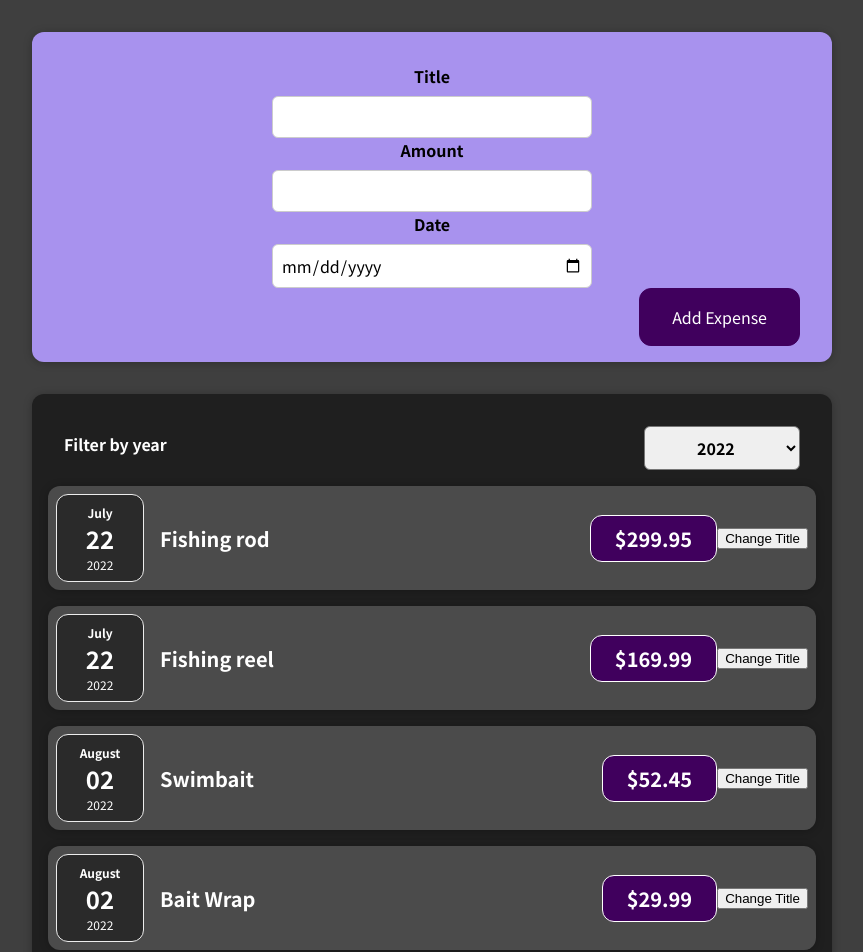
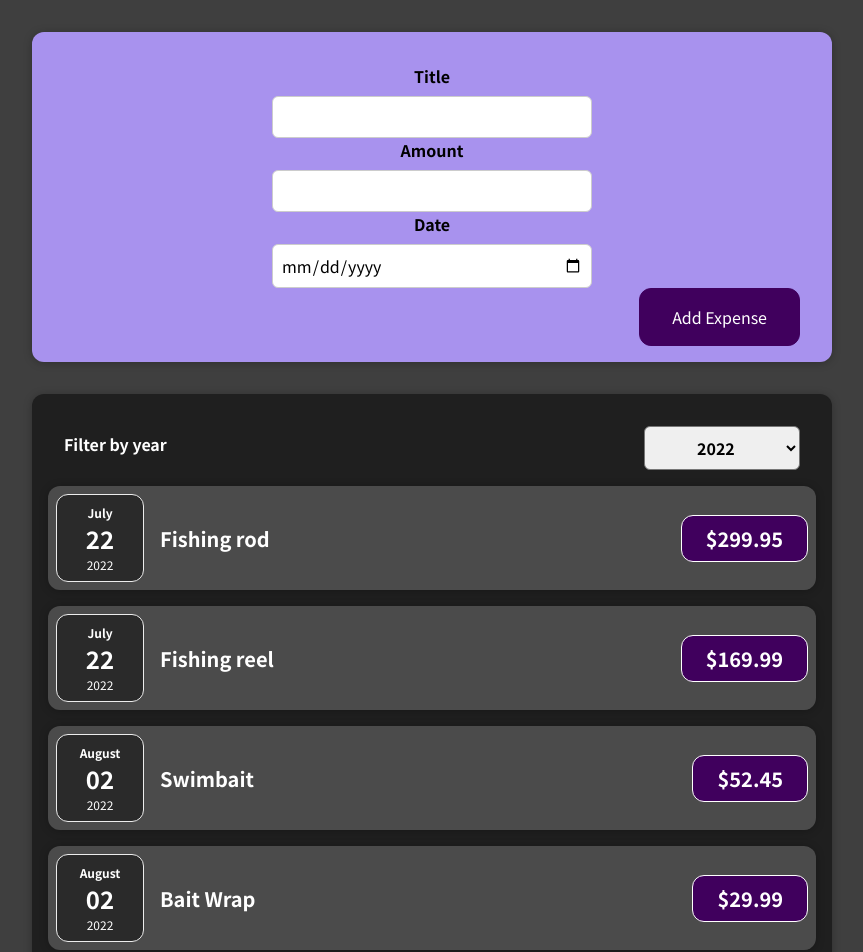
Before and after one commit to Sarguello12/expense-tracker, a React (Create React App) app: page / in a window 1280 px wide. Shown: the top 952 px of the page, without its empty margins (208-1071 px from the left). Built offline with nearby package versions, Linux system fonts and the light colour scheme.

Commit message:
fix: refactored expenses to display items from array rather than hard coded items

```diff
--- a/src/components/Expenses/ExpenseItem.js
+++ b/src/components/Expenses/ExpenseItem.js
@@ -4,11 +4,11 @@ import Card from "../UI/Card";
 import "./ExpenseItem.css";
 
 const ExpenseItem = (props) => {
-  const [title, setTitle] = useState(props.title);
+  //   const [title, setTitle] = useState(props.title);
 
-  const clickHandler = () => {
-    setTitle("YOO");
-  };
+  //   const clickHandler = () => {
+  //     setTitle("YOO");
+  //   };
 
   return (
     <Card className="expense-item">
@@ -17,7 +17,7 @@ const ExpenseItem = (props) => {
         <h2>{props.title}</h2>
         <div className="expense-item__price">${props.amount}</div>
       </div>
-      <button onClick={clickHandler}>Change Title</button>
+      {/* <button onClick={clickHandler}>Change Title</button> */}
     </Card>
   );
 };
--- a/src/components/Expenses/Expenses.js
+++ b/src/components/Expenses/Expenses.js
@@ -4,6 +4,7 @@ import Card from "../UI/Card";
 import ExpenseFilter from "./ExpenseFilter";
 import "./Expenses.css";
 
+// useState uses an array of 2 varibales to allow interaction
 const Expenses = (props) => {
   const [filterYear, setFilterYear] = useState("2022");
 
@@ -14,32 +15,15 @@ const Expenses = (props) => {
 
   return (
     <Card className="expenses">
-      <div>
-        <ExpenseFilter
-          selected={filterYear}
-          onFilterByYear={filterYearHandler}
+      <ExpenseFilter selected={filterYear} onFilterByYear={filterYearHandler} />
+
+      {props.items.map((expense) => (
+        <ExpenseItem
+          title={expense.title}
+          amount={expense.amount}
+          date={expense.date}
         />
-      </div>
-      <ExpenseItem
-        title={props.items[0].title}
-        amount={props.items[0].amount}
-        date={props.items[0].date}
-      />
-      <ExpenseItem
-        title={props.items[1].title}
-        amount={props.items[1].amount}
-        date={props.items[1].date}
-      />
-      <ExpenseItem
-        title={props.items[2].title}
-        amount={props.items[2].amount}
-        date={props.items[2].date}
-      />
-      <ExpenseItem
-        title={props.items[3].title}
-        amount={props.items[3].amount}
-        date={props.items[3].date}
-      />
+      ))}
     </Card>
   );
 };
```
